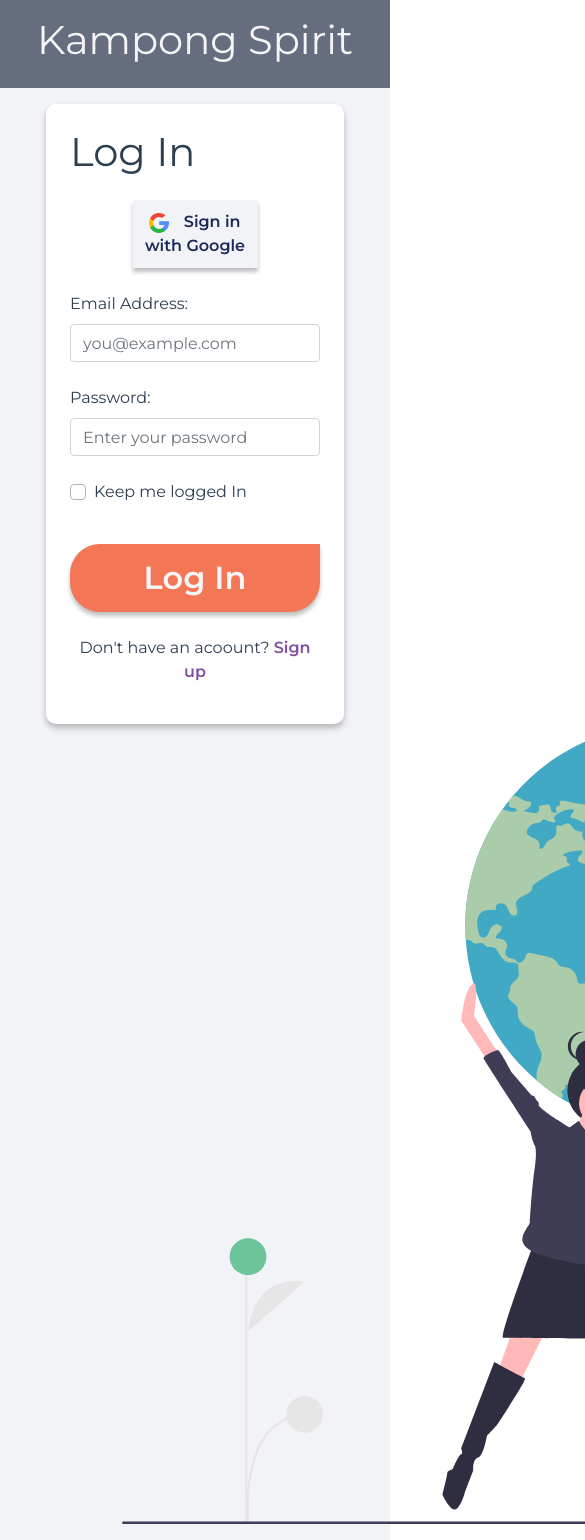
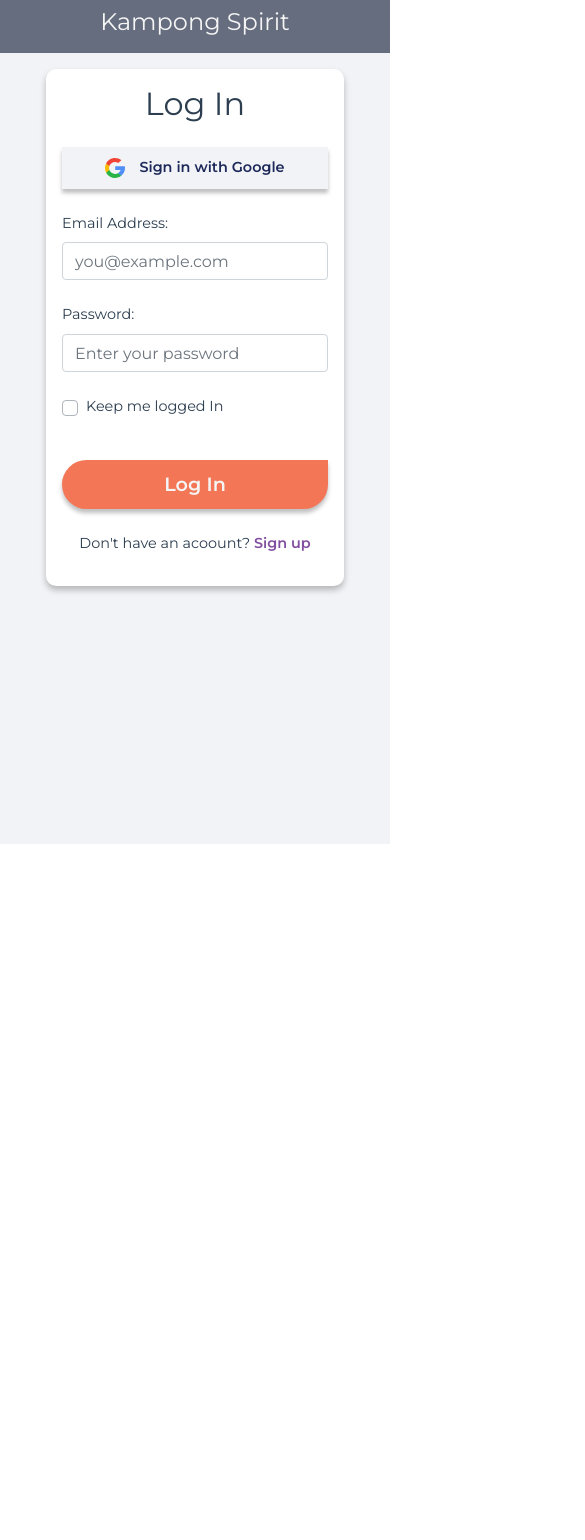
Before and after one commit to ChengYiLoi/kampong_spirit, a Vue app: page /login in a window 390 px wide. Shown: the top 1540 px of the page, 585 px wide, since content can reach past the window. After the commit the page ends 844 px from the top, so only its background shows below. Built offline with nearby package versions, Linux system fonts and the light colour scheme; what vue2-smooth-scroll would draw is missing.

Commit message:
Added responsive breakpoints for login page

```diff
--- a/src/components/LoginForm.vue
+++ b/src/components/LoginForm.vue
@@ -1,9 +1,12 @@
 <template>
-  <b-form class="login-form text-left p-4">
-    <h1>Log In</h1>
-    <button id="google" class="mt-4 d-block mx-auto">
-      <span><img src="../assets/google.svg"/></span> Sign in with Google
-    </button>
+  <b-form class="login-form text-left p-3">
+    <h2 class="text-lg-left text-center">Log In</h2>
+
+      <button id="google" class="mt-4 d-block w-100 mx-auto px-3">
+        <span><img src="../assets/google.svg"/></span> Sign in with Google
+      </button>
+
+
     <b-form-group label="Email Address:" label-for="email" class="my-4">
       <b-form-input
         id="email"
@@ -47,7 +50,8 @@
       </button></router-link
     >
     <p class="mt-4 text-center">
-      Don't have an acoount? <span v-on:click="switchForm()" class="text-link">Sign up</span>
+      Don't have an acoount?
+      <span v-on:click="switchForm()" class="text-link">Sign up</span>
     </p>
   </b-form>
 </template>
@@ -56,7 +60,7 @@ import { validationMixin } from "vuelidate";
 import { required, email } from "vuelidate/lib/validators";
 export default {
   mixins: [validationMixin],
-   props: ['isSignup'],
+  props: ["isSignup"],
   data() {
     return {
       form: {
@@ -77,8 +81,8 @@ export default {
     },
   },
   methods: {
-    switchForm(){
-      this.$emit('switchForm', true); // emits to the parent component to show the sigup form
+    switchForm() {
+      this.$emit("switchForm", true); // emits to the parent component to show the sigup form
     },
     validateState(name) {
       const { $dirty, $error } = this.$v.form[name];
@@ -100,6 +104,7 @@ export default {
   background-color: white;
   border-radius: 10px;
   box-shadow: 0px 4px 6px rgba(0, 0, 0, 0.25);
+  font-size: 0.9rem;
 
   #google {
     background-color: #f1f3f6;
@@ -123,7 +128,7 @@ export default {
   #login-button {
     background-color: #f37656;
     border-radius: 30px 0px 30px 30px;
-    font-size: 32px;
+    font-size: 1.2rem;
 
     color: whitesmoke;
   }
@@ -133,4 +138,17 @@ export default {
     cursor: pointer;
   }
 }
+
+@media only screen and (max-width: 376px) {
+  .login-form{
+    font-size: 0.7rem;
+    #login-button{
+      font-size: 0.9rem;
+    }
+    p{
+      font-size: 0.6rem;
+    }
+  }
+
+}
 </style>
--- a/src/components/SignupForm.vue
+++ b/src/components/SignupForm.vue
@@ -1,6 +1,6 @@
 <template>
-  <b-form @submit.stop.prevent="onSubmit()" class="login-form text-left p-4">
-    <h1>Sign up</h1>
+  <b-form @submit.stop.prevent="onSubmit()" class="login-form text-left p-3">
+    <h3>Sign up</h3>
     <b-row class="mt-4">
       <b-col>
         <b-form-group label="First Name" label-for="fname">
@@ -122,7 +122,7 @@
       >
     </b-form-group>
 
-    <button id="login-button" class="mt-4">
+    <button id="login-button" class="mt-2">
       Sign Up
     </button>
     <p  class="mt-4 text-center text-link" v-on:click="switchForm()">
--- a/src/components/Slider.vue
+++ b/src/components/Slider.vue
@@ -1,20 +1,11 @@
 <template>
   <div id="intro">
     <div id="intro-text">
-      <h1 class="hide">
-        <span class="text">No challenge poses</span>
+      <h1 class="hide" v-for="(text, index) in quotes[num].texts" :key="index">
+        <span class="text">{{ text }}</span>
       </h1>
       <h1 class="hide">
-        <span class="text">a greater threat</span>
-      </h1>
-      <h1 class="hide">
-        <span class="text">to future generations</span>
-      </h1>
-      <h1 class="hide">
-        <span class="text">than climate change.</span>
-      </h1>
-      <h1 class="hide">
-        <span id="quote-name" class="text">~ Obama ~</span>
+        <span class="text">{{ quotes[num].name }}</span>
       </h1>
     </div>
     <div id="slider"></div>
@@ -24,14 +15,50 @@
 <script>
 import { gsap } from "gsap";
 export default {
+  created() {
+    const rand = Math.floor(Math.random() * this.quotes.length);
+
+    this.num = rand;
+    console.log(this.num);
+  },
   mounted() {
     const t1 = gsap.timeline({ defaults: { ease: "power1.out" } });
     t1.to(".text", { y: "0%", duration: 1, stagger: 0.25 });
-    t1.to('#slider', {y:"-100%", duration: 2, delay: 1});
-    t1.to('#intro', {y: "-100%", duration: 0.5}, "-=1.65");
+    t1.to("#slider", { y: "-100%", duration: 2, delay: 1 });
+    t1.to("#intro", { y: "-100%", duration: 0.5 }, "-=1.65");
   },
   data() {
-    return {};
+    return {
+      num: null,
+      quotes: [
+        {
+          name: "~ Obama ~",
+          texts: [
+            "No challenge poses",
+            "a greater threat",
+            "to future generations",
+            "than climate change.",
+          ],
+        },
+        {
+          name: "~ Greta Thunberg ~",
+          texts: [
+            "The climate crisis",
+            "has already been solved.",
+            "We already have the facts and solutions.",
+            "All we have to do is wake up and change.",
+          ],
+        },
+        {
+          name: "~ Pope Francis ~",
+          texts: [
+            "God gave us the earth",
+            "to till and to keep in",
+            "a balanced and respectful way.",
+          ],
+        },
+      ],
+    };
   },
 };
 </script>
@@ -57,8 +84,8 @@ export default {
         transform: translateY(100%);
         display: inline-block;
       }
-      #quote-name{
-          font-size: 2rem;
+      #quote-name {
+        font-size: 2rem;
       }
     }
   }
--- a/src/views/Login.vue
+++ b/src/views/Login.vue
@@ -1,22 +1,30 @@
 <template>
   <b-container fluid id="login">
-    <b-row class="navbar nav-deco p-3 navbar-dark">
+    <b-row class="navbar nav-deco pt-2 navbar-dark">
       <b-col>
         <router-link class="brand" to="/"><h1>Kampong Spirit</h1></router-link>
       </b-col>
     </b-row>
     <b-container fluid>
-      <b-row class="p-3">
-        <b-col md="5" align-self="center">
+      <b-row class="p-3 h-100">
+        <b-col lg="5" align-self="center">
           <div v-if="isSignup">
             <signupForm v-on:switchForm="switchForm($event)"></signupForm>
           </div>
           <div v-else>
-            <loginForm :isSignup="isSignup" v-on:switchForm="switchForm($event)"></loginForm> <!-- v-on fires when user clicks on sign up -->
+            <loginForm
+              :isSignup="isSignup"
+              v-on:switchForm="switchForm($event)"
+            ></loginForm>
+            <!-- v-on fires when user clicks on sign up -->
           </div>
         </b-col>
-        <b-col md="" class="text-right">
-          <b-img :src="require('../assets/earth.svg')"></b-img>
+        <b-col class="text-right d-none d-lg-block h-100">
+          <b-img
+            fluid
+            :src="require('../assets/earth.svg')"
+            class=""
+          ></b-img>
         </b-col>
       </b-row>
     </b-container>
@@ -36,19 +44,22 @@ export default {
       isSignup: false,
     };
   },
-  methods:{
-    switchForm(event){
+  methods: {
+    switchForm(event) {
       this.isSignup = event;
-    }
-  }
+    },
+  },
 };
 </script>
 <style lang="scss">
 $text-white: whitesmoke;
 .brand {
   color: $text-white;
-  font-size: 24px;
+
   font-weight: bold;
+  h1 {
+    font-size: 1.5rem;
+  }
   &:hover {
     text-decoration: none;
     color: $text-white;
@@ -57,5 +68,13 @@ $text-white: whitesmoke;
 
 #login {
   background-color: #f1f3f6;
+  height: 100vh;
+  overflow: hidden;
+}
+
+@media only screen and (max-width: 376px) {
+  .brand > h1 {
+    font-size: 2rem;
+  }
 }
 </style>
```
Also changed, not shown: src/assets/earth.svg.
